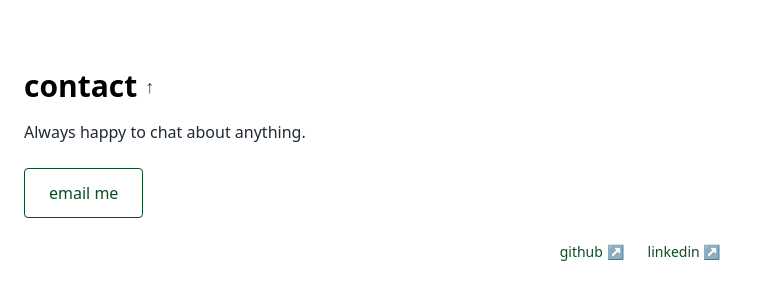
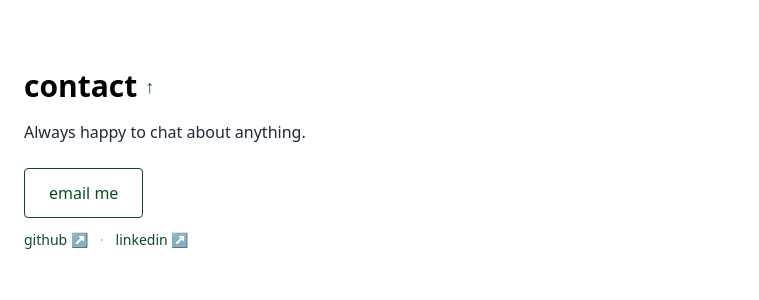
Before and after one commit to eyt44/emily-portfolio, a React (Vite) app: page / in a window 1280 px wide. Shown: the part 2428-2728 px from the top of the page, without its empty margins (0-759 px from the left). Built offline with nearby package versions, Linux system fonts and the light colour scheme.

Commit message:
Update contact links styling and layout

```diff
--- a/src/components/Contact.jsx
+++ b/src/components/Contact.jsx
@@ -37,8 +37,8 @@ export default function Contact() {
         email me
       </a>
 
-      {/* Social Links */}
-      <div className="flex gap-6 text-sm justify-center mt-6 text-forest">
+      {/* Social Links under button */}
+      <div className="flex items-center gap-3 mt-3 text-sm text-forest">
 
         <a
           href="https://github.com/eyt44"
@@ -47,6 +47,8 @@ export default function Contact() {
         >
           github ↗
         </a>
+
+        <span className="text-gray-400">·</span>
 
         <a
           href="https://www.linkedin.com/in/emily-t-338503318/"
```
